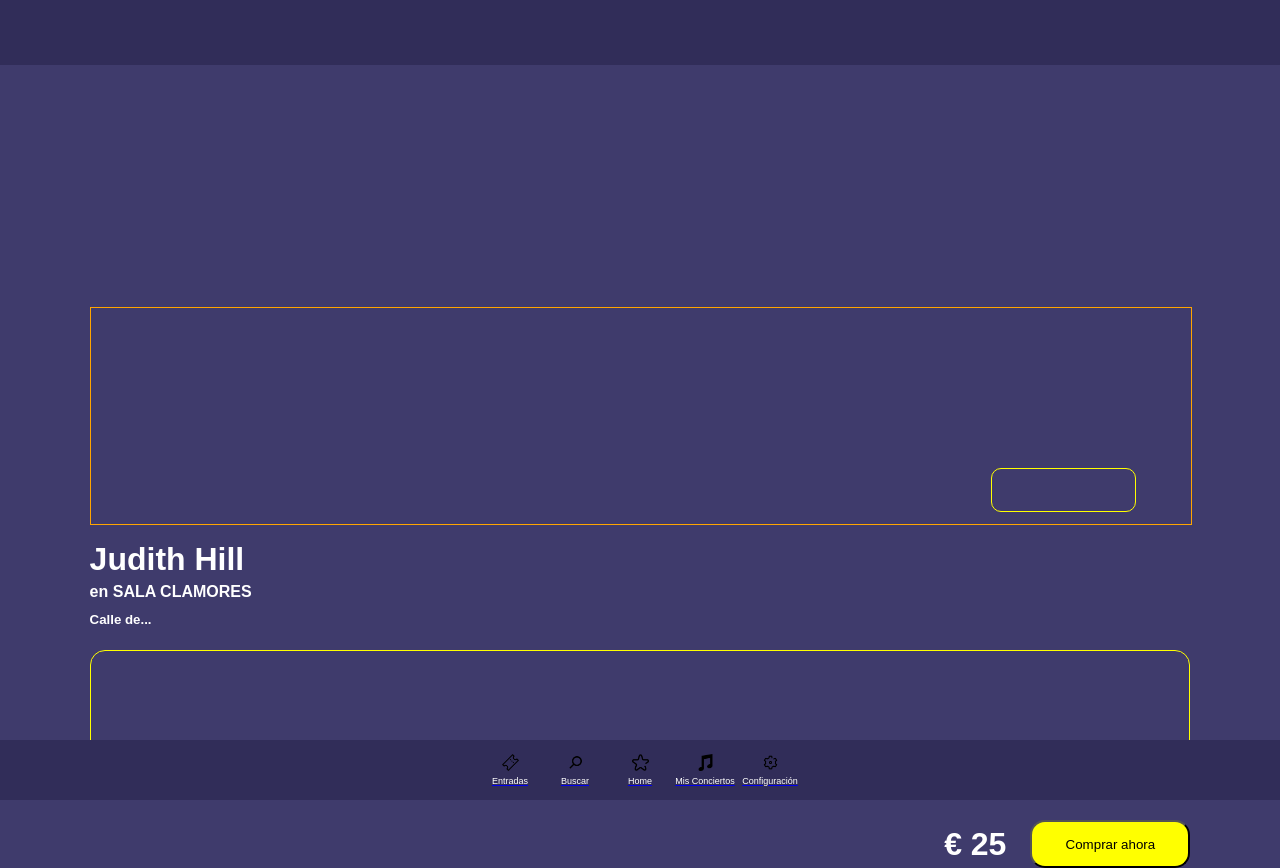
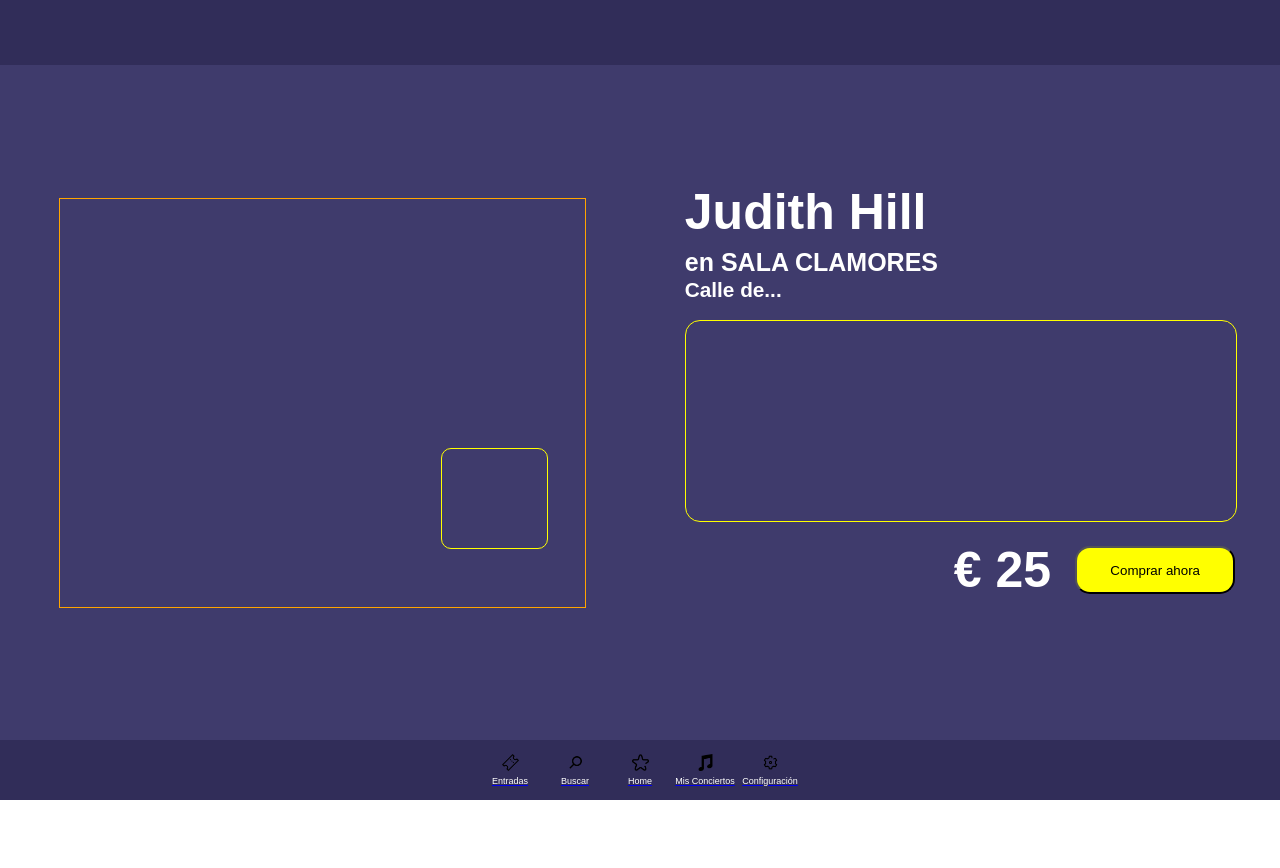
Before and after one commit to jesuscorcoles/Rhitme-App, a React (Create React App) app in the folder rhitme/: page /comprarentrada1 in a window 1280 px wide. After the commit the page ends 800 px from the top, so only its background shows below. Built offline with nearby package versions, Linux system fonts and the light colour scheme.

Commit message:
pantallas compraefectuada y comprarEntrada1 terminadas con mediaquery

```diff
--- a/rhitme/package.json
+++ b/rhitme/package.json
@@ -6,6 +6,7 @@
     "@testing-library/jest-dom": "^5.16.5",
     "@testing-library/react": "^13.4.0",
     "@testing-library/user-event": "^13.5.0",
+    "axios": "^1.2.0",
     "react": "^18.2.0",
     "react-dom": "^18.2.0",
     "react-router-dom": "^6.4.3",
--- a/rhitme/src/App.scss
+++ b/rhitme/src/App.scss
@@ -1,7 +1,6 @@
 .general{
     background-color: #3F3B6C;
     min-height: 700px;
-    // border: solid 1px salmon;
 }
 
 .header{
--- a/rhitme/src/Components/BotonCierre/BotonCierre.jsx
+++ b/rhitme/src/Components/BotonCierre/BotonCierre.jsx
@@ -3,9 +3,12 @@
 
 function BotonCierre() {
   return (
-    <div className='colocacioncierre' >
+    <div className='colocacioncierre'>
         <img src='/marca-x.png' className='botoncierre'></img>
+        {/* <button className='colocacioncierre' onClick={()}></button> */}
     </div>
+
+
   )
 }
 
--- a/rhitme/src/Components/BotonCierre/BotonCierre.scss
+++ b/rhitme/src/Components/BotonCierre/BotonCierre.scss
@@ -1,10 +1,17 @@
-.botoncierre{
-    width: 6%;
-}
+// .botoncierre{
+//     width: 6%;
+//     @media (min-width:678px){
+//         width: 3%;
+//     }
+// }
 
-.colocacioncierre{
-    display: flex;
-    justify-content: flex-end;
-    padding-right: 5%;
-    padding-top: 5%;
-}
+// .colocacioncierre{
+//     display: flex;
+//     justify-content: flex-end;
+//     padding-right: 6%;
+//     padding-top: 6%;
+//     @media (min-width:678px){
+//         padding-right: 3%;
+//         padding-top: 2%;
+//     }
+// }
--- a/rhitme/src/Pages/Entradas/CompraEfectuada/CompraEfectuada.jsx
+++ b/rhitme/src/Pages/Entradas/CompraEfectuada/CompraEfectuada.jsx
@@ -1,11 +1,19 @@
 import React from 'react'
-import BotonCierre from '../../../Components/BotonCierre/BotonCierre';
 import './CompraEfectuada.scss';
+import { useNavigate } from "react-router-dom";
 
-const CompraEfectuada = () => {
+export default function CompraEfectuada(){
+const navigate = useNavigate();
+
   return (
-    <div className='background'>
-      <BotonCierre></BotonCierre>
+    <div>
+      <div className='colocacioncierre'>
+      <input type='image' src='/marca-x.png' className='botoncierre' onClick={() => navigate("/")}></input>
+      </div>
+
+      <div className='backgroundefectuada'>
+        {/* <BotonCierre></BotonCierre> */}
+
         <div className='compraefectuada'>
         <div className='agrupatexto'>
           <h1>¡Genial Sandoa!</h1>
@@ -20,10 +28,9 @@
           <h4>incluir el eventeo a tu calendario?</h4>
         </div>
           <button className='boton'>Quiero incluirlo ahora</button>
-        <h4>Más tarde</h4>
+          <botton className='h4compraefectuada' onClick={() => navigate("/entradas")}>Más tarde</botton>
+        </div>
       </div>
     </div>
   )
 }
-
-export default CompraEfectuada
--- a/rhitme/src/Pages/Entradas/CompraEfectuada/CompraEfectuada.scss
+++ b/rhitme/src/Pages/Entradas/CompraEfectuada/CompraEfectuada.scss
@@ -3,8 +3,13 @@
     flex-direction: column;
     justify-content: center;
     align-items: center;
-    padding-top: 17%;
+    padding-top: 0%;
     color: white;
+    height: 65vh;
+    @media (min-width:678px){
+        padding-top: 0%;
+        height: 90vh;
+    }
 }
 
 .agrupatexto{
@@ -13,6 +18,10 @@
     justify-content: center;
     align-items: center;
     margin-top: 3vh;
+    @media (min-width:678px){
+        font-size: 30px;
+        margin-bottom: 5vh;
+    }
 }
 
 .boton{
@@ -21,4 +30,49 @@
     border-radius: 25px;
     margin-top: 6vh;
     margin-bottom: 3vh;
+    @media (min-width:678px){
+        margin-bottom: 6vh;
+        width: 30%;
+        font-size: 20px;
+    }
 }
+
+.h4compraefectuada{
+    background-color: transparent;
+        border-style: none;
+        color: white;
+    @media (min-width:678px){
+        font-size: 30px;
+        margin-bottom: 7vh;
+        background-color: transparent;
+        border-style: none;
+        color: white;
+    }
+}
+
+.backgroundefectuada{
+    background-color: #3F3B6C;
+    height: 100vh;
+}
+
+.botoncierre{
+    width: 6%;
+    margin-right: 6%;
+     @media (min-width:678px){
+    width: 4%;
+    }
+}
+
+.colocacioncierre{
+    display: flex;
+    justify-content: flex-end;
+    padding-top: 6%;
+    @media (min-width:678px){
+    padding-top: 3%;
+    }
+}
+
+.generalcompraefectuada{
+    display: flex;
+    flex-direction: column;
+}
--- a/rhitme/src/Pages/Entradas/ComprarEntrada1/ComprarEntrada1.jsx
+++ b/rhitme/src/Pages/Entradas/ComprarEntrada1/ComprarEntrada1.jsx
@@ -7,19 +7,20 @@
   return (
     <div>
       <NavBar></NavBar>
-      <div className="general">
-        <header className='header'></header>
+      <header className='header'></header>
+      <div className="generalentradas1">
           <div className="comprarentradagrande">
             <div className="fotocomprarentrada1">
               <div className="imagenpequeña">
 
               </div>
             </div>
-            <h1>Judith Hill</h1>
           </div>
 
-          <div>
+          <div className='agrupacionmapa'>
             <div className="alineado">
+            <h1 className='h1entradas1'>Judith Hill</h1>
+
               <h4>en SALA CLAMORES</h4>
               <h5>Calle de...</h5>
               <div className="mapa">
--- a/rhitme/src/Pages/Entradas/ComprarEntrada1/ComprarEntrada1.scss
+++ b/rhitme/src/Pages/Entradas/ComprarEntrada1/ComprarEntrada1.scss
@@ -1,28 +1,75 @@
+.generalentradas1{
+    background-color: #3F3B6C;
+    @media (min-width: 576px){
+        display: flex;
+        width: 100%;
+        height: 95vh;
+    }
+}
+
 .fotocomprarentrada1{
     width: 100%;
     height: 7vh;
     border: solid 1px orange;
     padding-top: 20vh;
+    margin-bottom: 4vh;
+    display: flex;
+    justify-content: flex-end;
+    @media (min-width: 576px){
+        margin-left: 1%;
+        margin-bottom: 19vh;
+        // width: 75%;
+        height: 31vh;
+        margin-top: 2vh;
+    }
+}
+
+.h1entradas1{
     margin-bottom: 2vh;
     display: flex;
-    justify-content: flex-end;
+    @media (min-width: 576px){
+       margin-top: 4%;
+       margin-bottom: 4%;
+       font-size: 50px;
+    }
 }
 
 .imagenpequeña{
     border: solid 1px yellow;
-    width: 13%;
+    width: 6vh;
     height: 75%;
-    margin-right: 5%;
-    margin-bottom: 1vh;
+    // height: 7vh;
+    margin-right: 2vh;
     border-radius: 10px;
+    @media (min-width:678px){
+        width: 20%;
+        height: 40%;
+        margin-right: 7%;
+        margin-top: 17%;
+        display: flex;
+        flex-direction: row-reverse;
+    }
 }
 
 .comprarentradagrande{
     padding-left:7%;
     padding-right:7%;
-    padding-top: 24%;
+    padding-top: 13vh;
     // border: 1px solid red;
     color: white;
+    @media (min-width:678px){
+        padding-top: 1vh;
+        // height: 80%;
+        width: 41%;
+        padding-right: 2%;
+        padding-left: 4.5%;
+        padding-right: 4.5%;
+        display: flex;
+        flex-wrap: nowrap;
+        flex-direction: column-reverse;
+        align-items: center;
+
+    }
 }
 
 .sala{
@@ -33,12 +80,25 @@
     width: 100%;
 }
 
+.agrupacionmapa{
+    @media (min-width: 576px){
+        // border: solid 3px green;
+        width: 50%;
+        padding-top: 22vh;
+        font-size: 25px;
+    }
+}
+
 .alineado{
     height: 100%;
     padding-left:7%;
     padding-right:7%;
     line-height: 3.5vh;
     color: white;
+    // @media (min-width: 576px){
+    //     width: 100%;
+    //     height: 50vh;
+    // }
 }
 
 .mapa{
@@ -46,6 +106,10 @@
     border-radius: 15px;
     margin-top: 2vh;
     height: 18vh;
+    @media (min-width: 576px){
+        width: 100%;
+        height: 25vh;
+    }
 }
 
 .precioyboton{
@@ -53,6 +117,8 @@
     display: flex;
     justify-content: flex-end;
     align-items: center;
+    @media (min-width: 576px){
+    }
 }
 
 .comprarahora{
@@ -61,6 +127,7 @@
     height: 6vh;
     background-color: yellow;
     border-radius: 15px;
+
 }
 
 .precio{
@@ -70,5 +137,4 @@
 
 .background{
     background-color: #3F3B6C;
-    height: 100vh;
 }
```
Also changed, not shown: 1 other file (tests, documents, lock files or other folders). Lines whose indentation alone changed are shown as unchanged.
